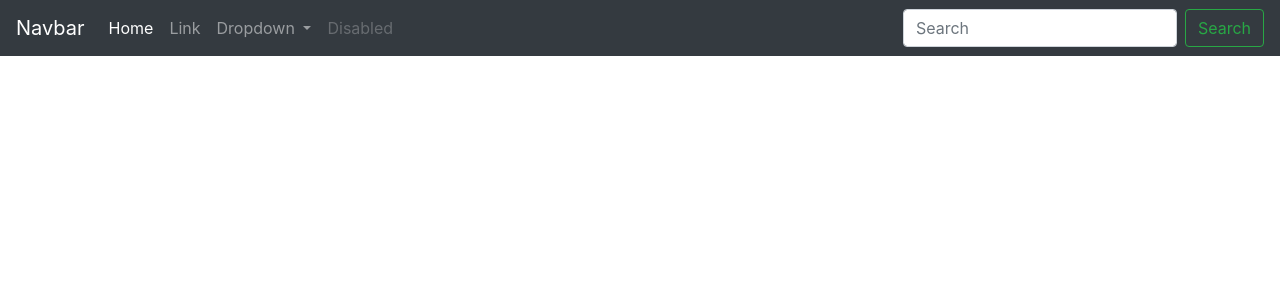
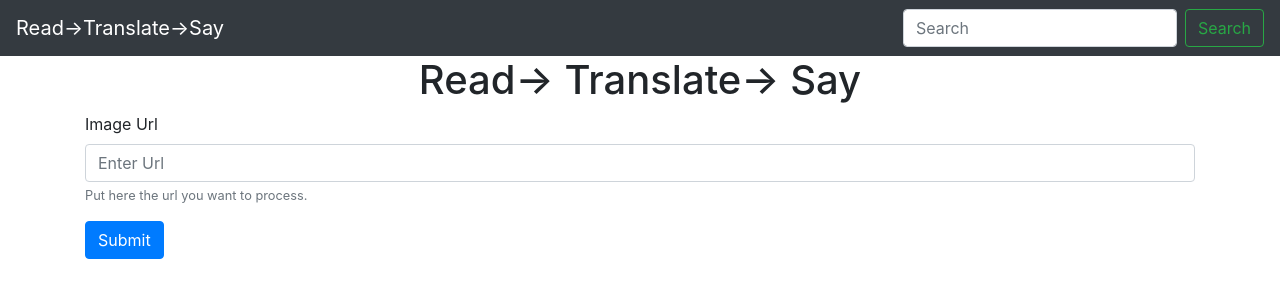
Before and after one commit to Guilhermeslucas/Azure-AI-API-Experiment, an Angular app in the folder front_end/rts-front/: page / in a window 1280 px wide. Shown: the top 300 px of the page. Built offline with nearby package versions, Linux system fonts and the light colour scheme.

Commit message:
putting all the fields in the front end

```diff
--- a/front_end/rts-front/src/app/home/home.component.html
+++ b/front_end/rts-front/src/app/home/home.component.html
@@ -1,31 +1,11 @@
 <nav class="navbar navbar-expand-lg navbar-dark bg-dark">
-  <a class="navbar-brand" href="#">Navbar</a>
+  <a class="navbar-brand" href="#">Read->Translate->Say</a>
   <button class="navbar-toggler" type="button" data-toggle="collapse" data-target="#navbarSupportedContent" aria-controls="navbarSupportedContent" aria-expanded="false" aria-label="Toggle navigation">
     <span class="navbar-toggler-icon"></span>
   </button>
 
   <div class="collapse navbar-collapse" id="navbarSupportedContent">
     <ul class="navbar-nav mr-auto">
-      <li class="nav-item active">
-        <a class="nav-link" href="#">Home <span class="sr-only">(current)</span></a>
-      </li>
-      <li class="nav-item">
-        <a class="nav-link" href="#">Link</a>
-      </li>
-      <li class="nav-item dropdown">
-        <a class="nav-link dropdown-toggle" href="#" id="navbarDropdown" role="button" data-toggle="dropdown" aria-haspopup="true" aria-expanded="false">
-          Dropdown
-        </a>
-        <div class="dropdown-menu" aria-labelledby="navbarDropdown">
-          <a class="dropdown-item" href="#">Action</a>
-          <a class="dropdown-item" href="#">Another action</a>
-          <div class="dropdown-divider"></div>
-          <a class="dropdown-item" href="#">Something else here</a>
-        </div>
-      </li>
-      <li class="nav-item">
-        <a class="nav-link disabled" href="#">Disabled</a>
-      </li>
     </ul>
     <form class="form-inline my-2 my-lg-0">
       <input class="form-control mr-sm-2" type="search" placeholder="Search" aria-label="Search">
@@ -33,3 +13,19 @@
     </form>
   </div>
 </nav>
+
+<div class="container">
+<body>
+<h1 class="text-center">
+  Read-> Translate-> Say
+</h1>
+<form>
+    <div class="form-group">
+      <label for="exampleInputEmail1">Image Url</label>
+      <input class="form-control" id="imputBox" aria-describedby="inputBox" placeholder="Enter Url">
+      <small id="inputBox" class="form-text text-muted">Put here the url you want to process.</small>
+    </div>
+    <button type="submit" class="btn btn-primary">Submit</button>
+  </form>
+</body>
+</div>
```
